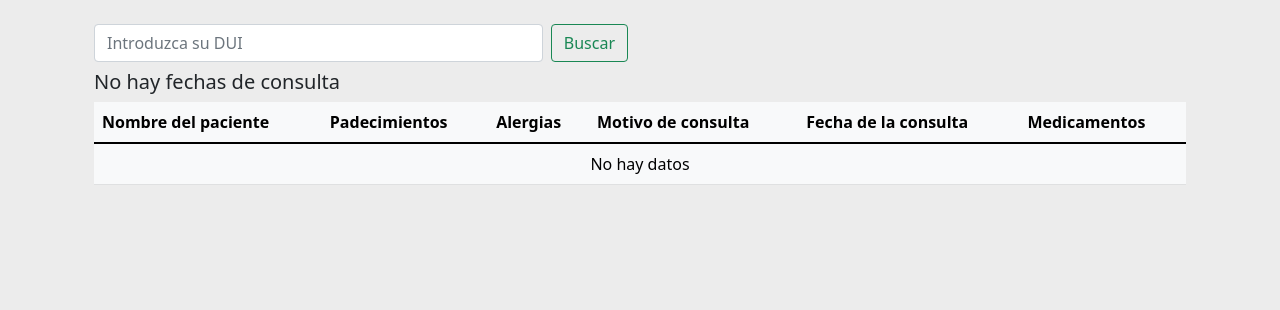
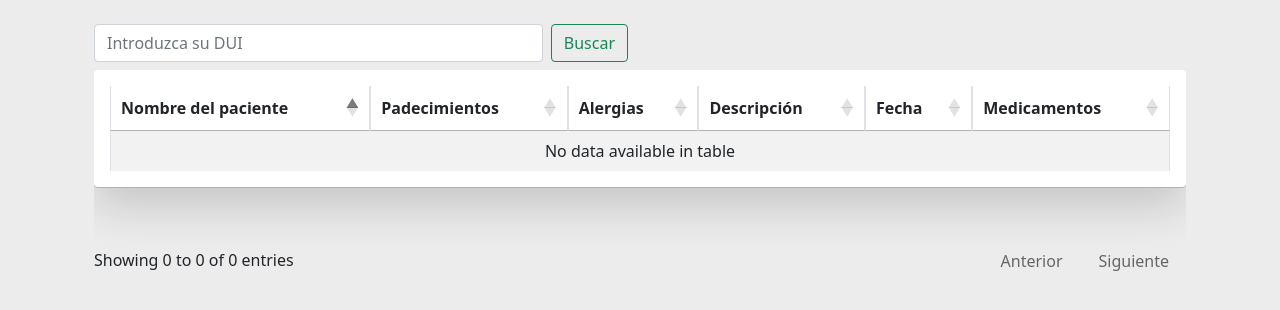
Before and after one commit to WernerToledo/clinica-sv-paciente, a PHP site: page /clinica-sv-paciente/ in a window 1280 px wide. Shown: the part 58-368 px from the top of the page. Run offline with PHP 8.4, Linux system fonts and the light colour scheme; some libraries are stand-ins or nearby versions.

Commit message:
Finalizando funcionamiento

```diff
--- a/controllers/HomeController.php
+++ b/controllers/HomeController.php
@@ -15,7 +15,6 @@ class HomeController extends Controller
     public function Index()
     {
         $viewData["title"] = "Busqueda de consultas";
-        $viewData["fechas"] = array();
         $this->RenderView("Home/Index", $viewData);
     }
 
@@ -23,52 +22,14 @@ class HomeController extends Controller
     public function cargarConsulta()
     {
         if (!isset($_POST['dui'])) {
-            header("location: " . URL. "Home/index");
+            header('location: ' . URL);
         }
 
-        $dui = $_POST['dui'];
-        $datos = $this->homeModel->cargarFechas($dui);
+        $numero_dui = $_POST['dui'];
 
+        $viewData['datosConsulta'] = $this->homeModel->getUserByDUI($numero_dui);
         $viewData["title"] = "Busqueda de consultas";
-        $viewData["fechas"] = $datos;
 
         $this->RenderView("Home/Index", $viewData);
     }
-
-    //controlador de la tabla consulta en base a fechas y id
-    public function cargarConsultasFechas()
-    {
-        $stm;
-
-        if (!isset($_POST['fecha']) && !isset($_POST['id'])) {
-            header("location: " . URL);
-        }
-
-        $fecha = $_POST['fecha'];
-        $id_consulta = $_POST['id'];
-
-
-        $datos = $this->homeModel->cargarTablaConsultaFecha($fecha, $id_consulta);
-
-        $viewData["title"] = "Filtrado de consultas";
-        $viewData["fechas"] = $datos;
-
-        $this->RenderView("Home/Index", $viewData);
-    }
-
-    public function vistaMedicamento(){
-        if (!isset($_GET['id'])) {
-            header("location: " . URL);
-        }
-
-
-        $id = $_GET['id'];
-        $datos = $this->homeModel->cargarMedicamentos($id);
-
-
-        $viewData["title"] = "Busqueda de medicamentos";
-        $viewData["medicamentos"] = $datos;
-
-        $this->RenderView("Home/medicamentos", $viewData);
-    }
 }
--- a/models/HomeModel.php
+++ b/models/HomeModel.php
@@ -8,55 +8,29 @@ class HomeModel extends Model
         parent::__construct();
     }
 
-    //metodo para cargar todas las consultas del paciente
-    public function cargarFechas($dui)
+    // OBTENER DATOS POR DUI
+    public function getUserByDUI($numero_dui)
     {
-        $stm_id = $this->conexion->prepare("SELECT id_usuario FROM usuario WHERE dui = $dui");
-        $stm_id->execute();
-        $id = $stm_id->fetch();
+        try {
 
-        $lFechas = array();
+            $sql = "SELECT * FROM consulta C
+            JOIN USUARIO U ON C.id_usuario_paciente = U.id_usuario
+            JOIN receta R ON R.id_consulta = C.id_consulta
+            WHERE u.dui = :dui AND c.estado != 'C'";
 
-        if ($id == false) {
-            header("location: " . URL. "Home/index");
+            $stmt = $this->conexion->prepare($sql);
+
+            $stmt->bindParam(':dui', $numero_dui);
+
+            $stmt->execute();
+
+            $datos = $stmt->fetchAll();
+
+            return $datos;
+        } catch (\Throwable $th) {
+            return array();
         }
 
-        $id = $id['id_usuario'];
-
-        $stm_lFechas = $this->conexion->prepare("SELECT  us.id_usuario, c.id_consulta, us.nombre, c.padecimientos, c.alergias, c.descripcion, c.fecha_consulta FROM consulta c
-                                                JOIN usuario us ON c.id_usuario_paciente = us.id_usuario
-                                                WHERE us.id_tipo_usuario IS NULL AND us.id_usuario = $id;");
-        $stm_lFechas->execute();
-        $lFechas = $stm_lFechas->fetchAll();
-
-        return $lFechas;
-    }
-
-    //metodo para cargar las consultas en base a una fecha especifica y id del paciente
-    public function cargarTablaConsultaFecha($fecha, $id)
-    {
-        $stm = $this->conexion->prepare("SELECT us.id_usuario, c.id_consulta, us.nombre, c.padecimientos, c.alergias, c.descripcion, c.fecha_consulta FROM consulta c
-                                            JOIN usuario us ON c.id_usuario_paciente = us.id_usuario
-                                            WHERE us.id_tipo_usuario IS NULL AND us.id_usuario = $id AND c.fecha_consulta = '$fecha';");
-        $stm->execute();
-
-        $lFechas = array();
-
-        $lFechas = $stm->fetchAll();
-
-
-        return $lFechas;
-    }
-
-    //metodo para cargar los medicamentos de un paciente
-    public function cargarMedicamentos($id)
-    {
-        $stm_medicamentos = $this->conexion->prepare("SELECT medicamento, preescripcion FROM receta
-                                                    WHERE id_consulta = $id;");
-        $stm_medicamentos->execute();
-        $lmedicamentos = array();
-        $lmedicamentos = $stm_medicamentos->fetchAll();
-
-        return $lmedicamentos;
+        return array();
     }
 }
--- a/views/Home/index.php
+++ b/views/Home/index.php
@@ -1,4 +1,5 @@
 <?php require_once VIEW_LAYOUT_PATH . 'header.php' ?>
+<?php $consultas = $viewData["datosConsulta"] ?? array(); ?>
 <!-- INSERTAR CONTENIDO -->
 
 <div class="container mt-4">
@@ -10,62 +11,38 @@
             </form>
         </div>
     </div>
-    <form action="<?= URL ?>Home/cargarConsultasFechas/" method="post">
-        <?php if (count($viewData['fechas']) > 0) : ?>
-            <div class="row">
-                <div class="col-sm-11">
-                    <select class="form-select form-select-lg mb-3" aria-label=".form-select-lg example" name="fecha">
-                        <option selected>Seleccione la fecha de consulta</option>
-                        <?php foreach ($viewData['fechas'] as $fecha) : ?>
-                            <option value="<?= $fecha['fecha_consulta'] ?>"><?= $fecha['fecha_consulta'] ?></option>
-                        <?php endforeach; ?>
-                    </select>
-                </div>
-                <input type="hidden" name="id" value="<?= $fecha["id_usuario"]?>">
-                <div class="col-sm-1">
-                    <div class="d-grid gap-2">
-                        <button class="btn btn-primary" type="sudmit"><i class="fa-sharp fa-solid fa-magnifying-glass"></i></button>
-                    </div>
-                </div>
-            </div>
-        <?php else:?>
-            <h5>No hay fechas de consulta</h5>
-        <?php endif; ?>
-    </form>
-    <table class="table table-light">
+    <div class="table-responsive">
+        <table class="shadow-lg p-3 mb-5 bg-white rounded table table-striped table-bordered text-nowrap text-center" id="tabla-ejemplo">
             <thead class="thead-light">
                 <tr>
                     <th>Nombre del paciente</th>
                     <th>Padecimientos</th>
                     <th>Alergias</th>
-                <th>Motivo de consulta</th>
-                <th>Fecha de la consulta</th>
+                    <th>Descripción</th>
+                    <th>Fecha</th>
                     <th>Medicamentos</th>
                 </tr>
             </thead>
             <tbody>
-            <?php if (count($viewData['fechas']) > 0) : ?>
-                    <?php foreach ($viewData['fechas'] as $datos) : ?>
+                <?php foreach ($consultas as $consulta) : ?>
                     <tr>
-                            <td><?= $datos['nombre']?></td>
-                            <td><?= $datos['padecimientos']?></td>
-                            <td><?= $datos['alergias']?></td>
-                            <td><?= $datos['descripcion']?></td>
-                            <td><?= $datos['fecha_consulta']?></td>
-                            <td class = "text-center">
-                                <a href="<?= URL ?>Home/vistaMedicamento/?id=<?= $datos["id_consulta"] ?>" title="Ver medicamentos" class="btn btn-info">
-                                    <i class="fa-sharp fa-solid fa-pills"></i>
-                                 </a>
+                        <td><?= $consulta['nombre'] ?></td>
+                        <td><?= $consulta['padecimientos'] ?></td>
+                        <td><?= $consulta['alergias'] ?></td>
+                        <td><?= $consulta['descripcion'] ?></td>
+                        <td><?= date('d-m-Y', strtotime($consulta['fecha_consulta'])) ?></td>
+                        <td>
+                            <ul>
+                                <?php foreach (json_decode($consulta['medicamento'], true) ?? array() as $medicamento) : ?>
+                                    <li><?= $medicamento['medicamento'] ?></li>
+                                <?php endforeach; ?>
+                            </ul>
                         </td>
                     </tr>
                 <?php endforeach; ?>
-                <?php else: ?>
-                    <tr>
-                        <td colspan = "6" class = "text-center">No hay datos</td>
-                    </tr>
-                <?php endif; ?>
             </tbody>
         </table>
+    </div>
 </div>
 <!-- FIN CONTENIDO -->
 
--- a/views/layout/header.php
+++ b/views/layout/header.php
@@ -15,6 +15,17 @@
     <!-- Font Awesome CDN -->
     <link rel="stylesheet" href="https://cdnjs.cloudflare.com/ajax/libs/font-awesome/6.2.1/css/all.min.css" integrity="sha512-MV7K8+y+gLIBoVD59lQIYicR65iaqukzvf/nwasF0nqhPay5w/9lJmVM2hMDcnK1OnMGCdVK+iQrJ7lzPJQd1w==" crossorigin="anonymous" referrerpolicy="no-referrer" />
 
+    <!-- DATA-TABLES CDN -->
+    <link href="https://cdn.jsdelivr.net/npm/simple-datatables@latest/dist/style.css" rel="stylesheet" />
+    <script src="https://use.fontawesome.com/releases/v6.1.0/js/all.js" crossorigin="anonymous"></script>
+    <script src="https://cdn.jsdelivr.net/npm/bootstrap@5.1.3/dist/js/bootstrap.bundle.min.js" crossorigin="anonymous"></script>
+
+    <!-- jQuery -->
+    <script src="https://code.jquery.com/jquery-3.6.0.min.js"></script>
+
+    <!-- DataTables -->
+    <link rel="stylesheet" type="text/css" href="https://cdn.datatables.net/v/bs4/dt-1.11.3/datatables.min.css" />
+    <script type="text/javascript" src="https://cdn.datatables.net/v/bs4/dt-1.11.3/datatables.min.js"></script>
 
     <!-- PERSONAL CSS -->
     <link rel="stylesheet" href="<?= URL . "public/css/styles_template.css" ?>">
```
Also changed, not shown: .htaccess (added). Lines whose indentation alone changed are shown as unchanged.
